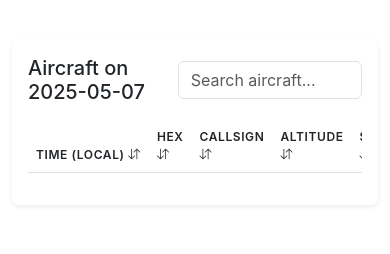
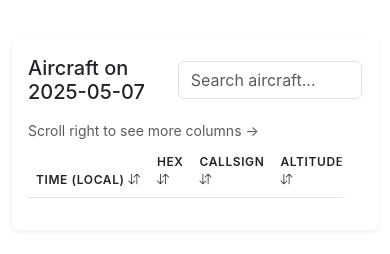
Before and after one commit to VectorXYZing/aircraft-logger, a Flask app: page / in a window 390 px wide. Shown: the part 1204-1458 px from the top of the page. Before the commit the page ends 1410 px from the top, so only its background shows below. Run offline with Flask 3, Linux system fonts and the light colour scheme; lists and menus that the app fills with data are empty.

Commit message:
Add scroll indicator and note for table overflow visibility on dashboard

```diff
--- a/templates/index.html
+++ b/templates/index.html
@@ -102,6 +102,29 @@
             right: 1rem;
             z-index: 1000;
         }
+
+        .table-scroll-indicator {
+            position: absolute;
+            right: 0;
+            top: 0;
+            height: 100%;
+            width: 32px;
+            background: linear-gradient(to left, #fff 60%, transparent 100%);
+            pointer-events: none;
+            z-index: 10;
+        }
+
+        @media (max-width: 768px) {
+            .stat-value {
+                font-size: 2rem;
+            }
+            .table-responsive {
+                font-size: 0.875rem;
+            }
+            .table-scroll-indicator {
+                width: 24px;
+            }
+        }
     </style>
 </head>
 <body>
@@ -185,7 +208,9 @@
                                        placeholder="Search aircraft...">
                             </div>
                         </div>
-            <div class="table-responsive">
+            <div class="table-responsive position-relative">
+                <p class="text-muted mb-1">Scroll right to see more columns &rarr;</p>
+                <div class="table-scroll-indicator"></div>
                 <table class="table table-hover" id="aircraftTable">
                     <thead>
                         <tr>
@@ -228,8 +253,6 @@
                         {% endfor %}
                     </tbody>
                 </table>
-                        </div>
-                    </div>
             </div>
         </div>
     </div>
```
Lines whose indentation alone changed are shown as unchanged.
